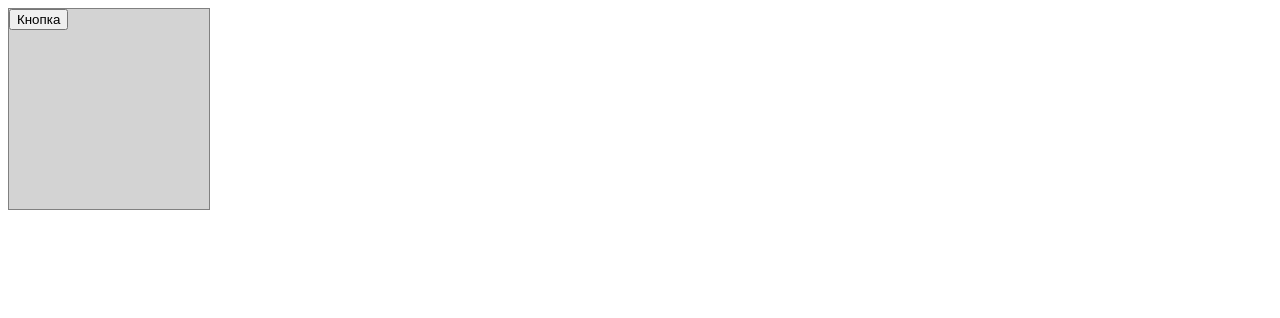
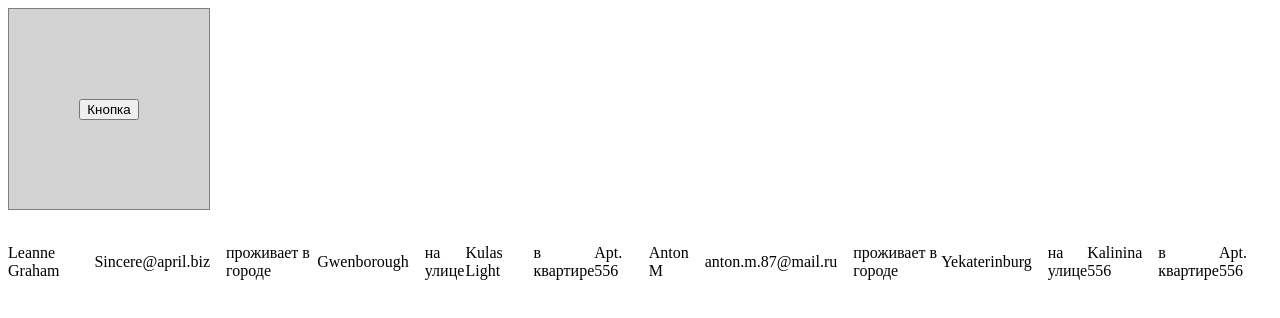
Before and after one commit to AntonM87/type_script_react, a React (Create React App) app: page / in a window 1280 px wide. Shown: the top 318 px of the page. Built offline with nearby package versions, Linux system fonts and the light colour scheme.

Commit message:
работа со списками

```diff
--- a/package.json
+++ b/package.json
@@ -39,5 +39,10 @@
       "last 1 firefox version",
       "last 1 safari version"
     ]
+  },
+  "devDependencies": {
+    "sass": "^1.49.7",
+    "sass-loader": "^12.6.0",
+    "webpack": "^5.69.0"
   }
 }
--- a/src/App.tsx
+++ b/src/App.tsx
@@ -1,14 +1,45 @@
 import React from 'react';
 import {Card, CardVariant} from "./components/Card";
+import UserList from "./components/UserList";
+import {IUser} from "./types/types";
+import './styles.scss';
 
 const App = () => {
+        const users: IUser[] = [
+            {
+                id: 1,
+                name: "Leanne Graham",
+                email: "Sincere@april.biz",
+                address: {
+                    street: "Kulas Light",
+                    suite: "Apt. 556",
+                    city: "Gwenborough",
+                    zipcode: "92998-3874",
+                }
+            },
+            {
+                id: 2,
+                name: "Anton M",
+                email: "anton.m.87@mail.ru",
+                address: {
+                    street: "Kalinina 556",
+                    suite: "Apt. 556",
+                    city: "Yekaterinburg",
+                    zipcode: "92998-3874",
+                }
+            }
+        ];
         return (
             <div>
-            <Card onClick={(message:string)=> console.log(message)} width='200px' height='200px' variant={CardVariant.outlined}>
+                <Card onClick={showMessage} width='200px' height='200px' variant={CardVariant.outlined}>
                     <button>Кнопка</button>
                 </Card>
+                <UserList users={users}/>
             </div>
         );
-};
+    }
+;
+
+const showMessage = (message: string) => alert(message);
 
 export default App;
--- a/src/components/Card.tsx
+++ b/src/components/Card.tsx
@@ -15,6 +15,7 @@ interface CardProps {
 const Card: FunctionComponent<CardProps> = ({width, height, variant, children, onClick}) => {
     const [state, setState] = useState('Hello world');
     return (
+        <>
             <div style={{
                 width, height,
                 border: variant === CardVariant.outlined ? '1px solid gray' : 'none',
@@ -24,6 +25,8 @@ const Card: FunctionComponent<CardProps> = ({width, height, variant, children, o
             >
                 {children}
             </div>
+            <br/>
+        </>
     );
 };
 
--- /dev/null
+++ b/src/components/UserList.tsx
@@ -0,0 +1,19 @@
+import React, {FunctionComponent} from 'react';
+import {IUser} from "../types/types";
+
+interface UserListProps {
+    users: IUser[];
+}
+
+const UserList: FunctionComponent<UserListProps> = ({users}) => {
+    return (
+        <div>
+            {users.map(user => <div>
+                <p>{user.name}</p> <p>{user.email}</p> проживает в городе <p>{user.address.city}</p> на
+                улице <p>{user.address.street}</p> в квартире <p>{user.address.suite}</p>
+            </div>)}
+        </div>
+    );
+};
+
+export default UserList;
--- /dev/null
+++ b/src/styles.scss
@@ -0,0 +1,15 @@
+body {
+  #root > {
+    div {
+      div {
+        display: flex;
+        flex-direction: row;
+        justify-content: center;
+        align-items: center;
+        p {
+          padding-right: 1rem;
+        }
+      }
+    }
+  }
+}
--- /dev/null
+++ b/src/types/types.tsx
@@ -0,0 +1,13 @@
+export interface IAddress {
+    street:string;
+    suite:string;
+    city:string;
+    zipcode:string;
+}
+
+export interface IUser {
+    id: number;
+    name: string;
+    email: string;
+    address: IAddress;
+}
```
Also changed, not shown: public/index.html (+0 -23 lines), 1 other file (tests, documents, lock files or other folders). Lines whose indentation alone changed are shown as unchanged.
